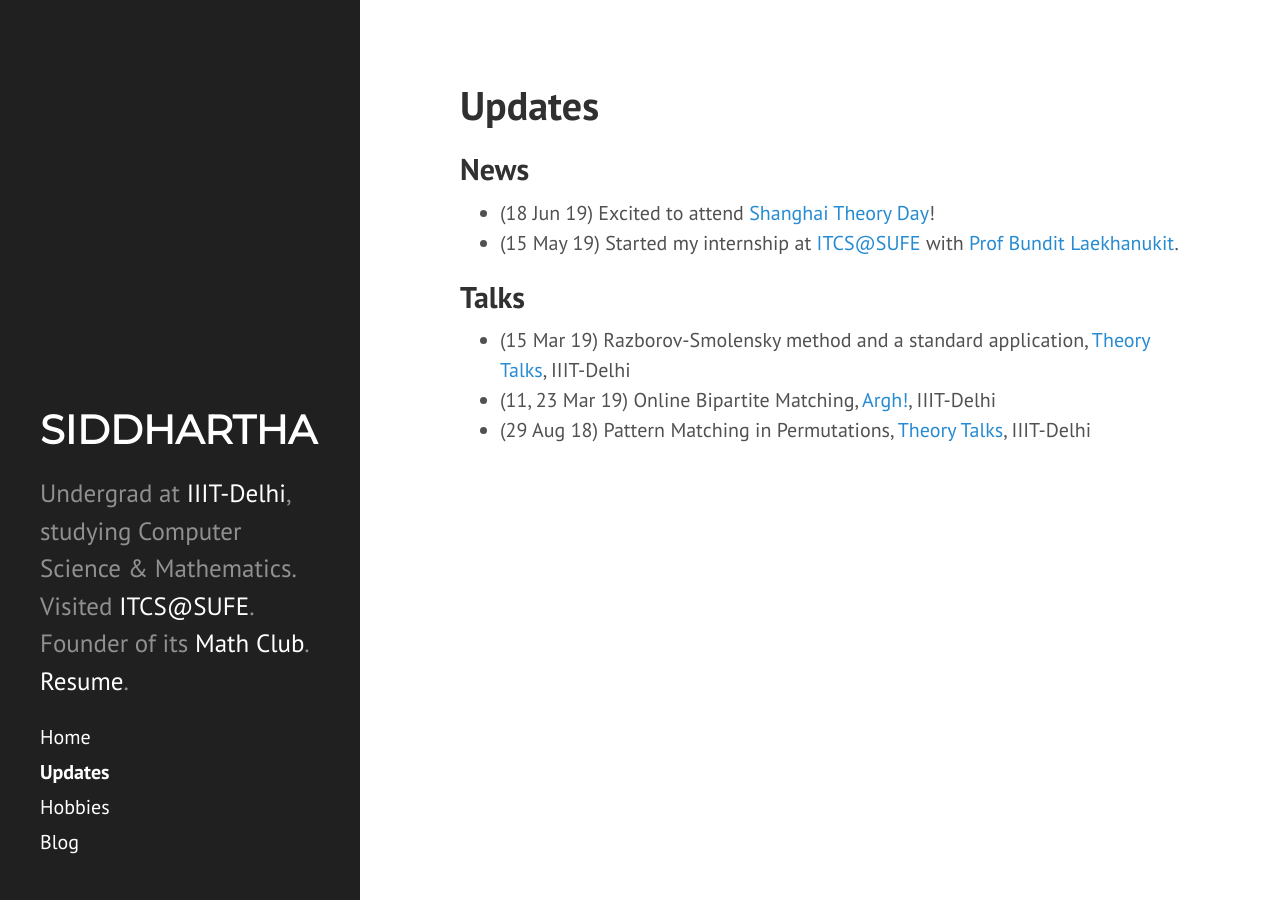
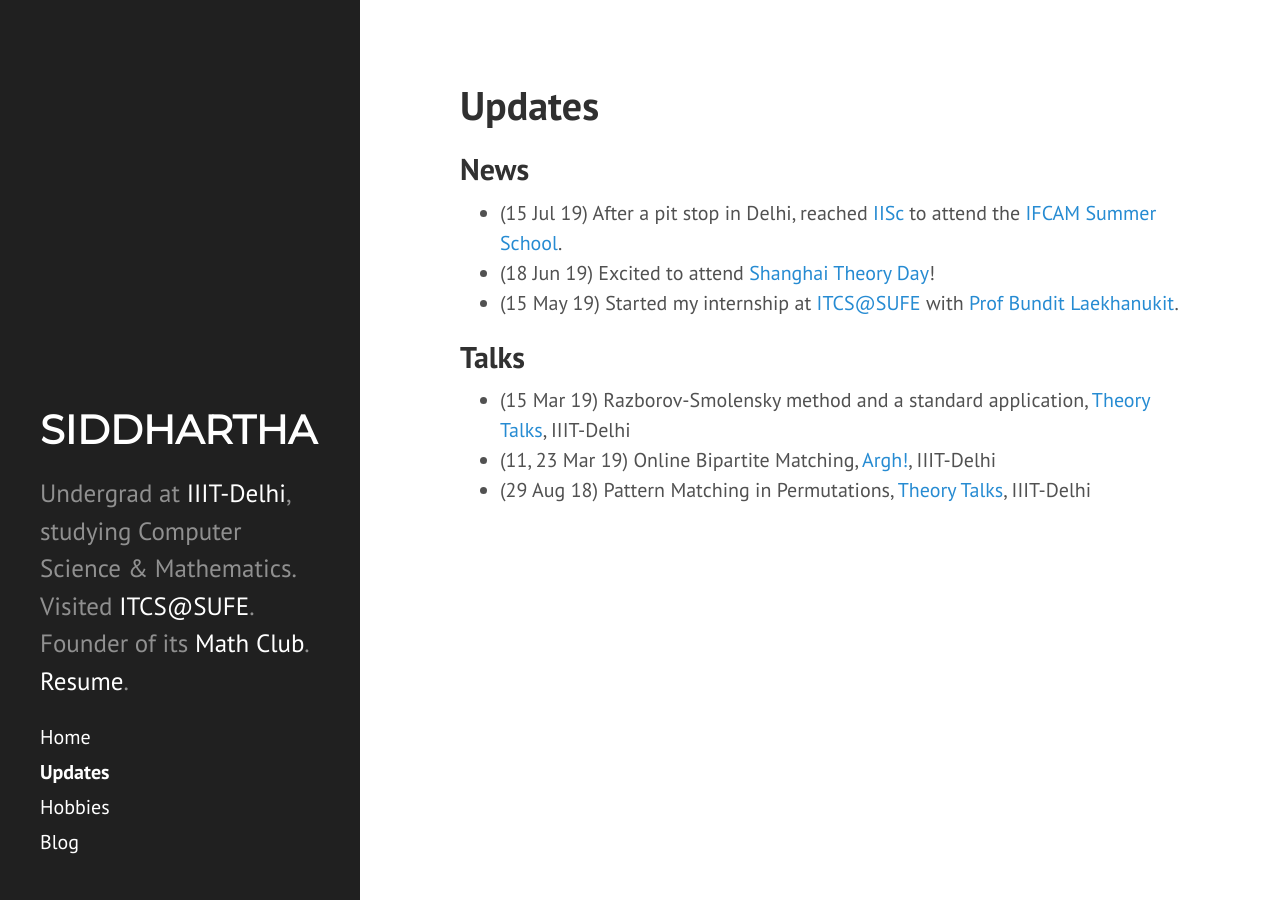
Before and after one commit to siddjai/siddjai.github.io, a Jekyll site: the page built from aupdates.md, in a window 1280 px wide. Built offline with Jekyll 4.4.1, drawn with Linux system fonts in a browser that asks for light colours; nearby versions of some CDN libraries.

Commit message:
Update aupdates.md

```diff
--- a/aupdates.md
+++ b/aupdates.md
@@ -5,6 +5,7 @@
 
 ## News
 
+- (15 Jul 19) After a pit stop in Delhi, reached [IISc](https://www.iisc.ac.in/) to attend the [IFCAM Summer School](http://math.iisc.ac.in/~ifcam/Summer_School2019.htm).
 - (18 Jun 19) Excited to attend [Shanghai Theory Day](http://itcs.shufe.edu.cn/shanghai-theory-day-2019/)!
 - (15 May 19) Started my internship at [ITCS@SUFE](http://itcs.shufe.edu.cn/) with [Prof Bundit Laekhanukit](http://itcs.shufe.edu.cn/~blaekh/).
 
```
